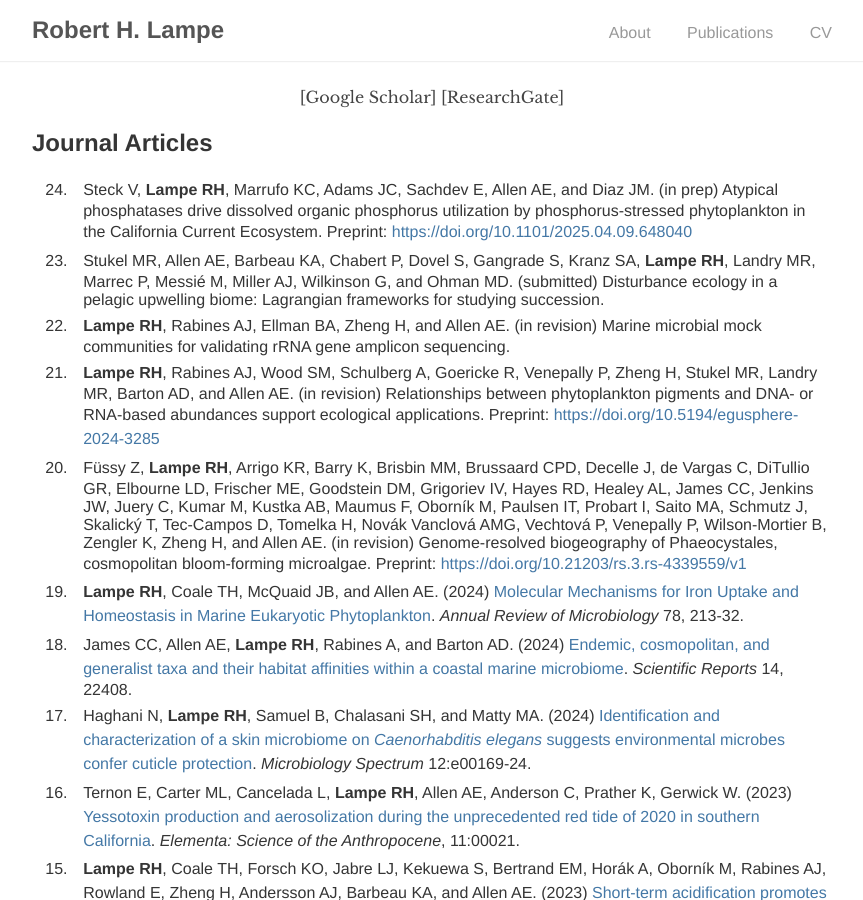
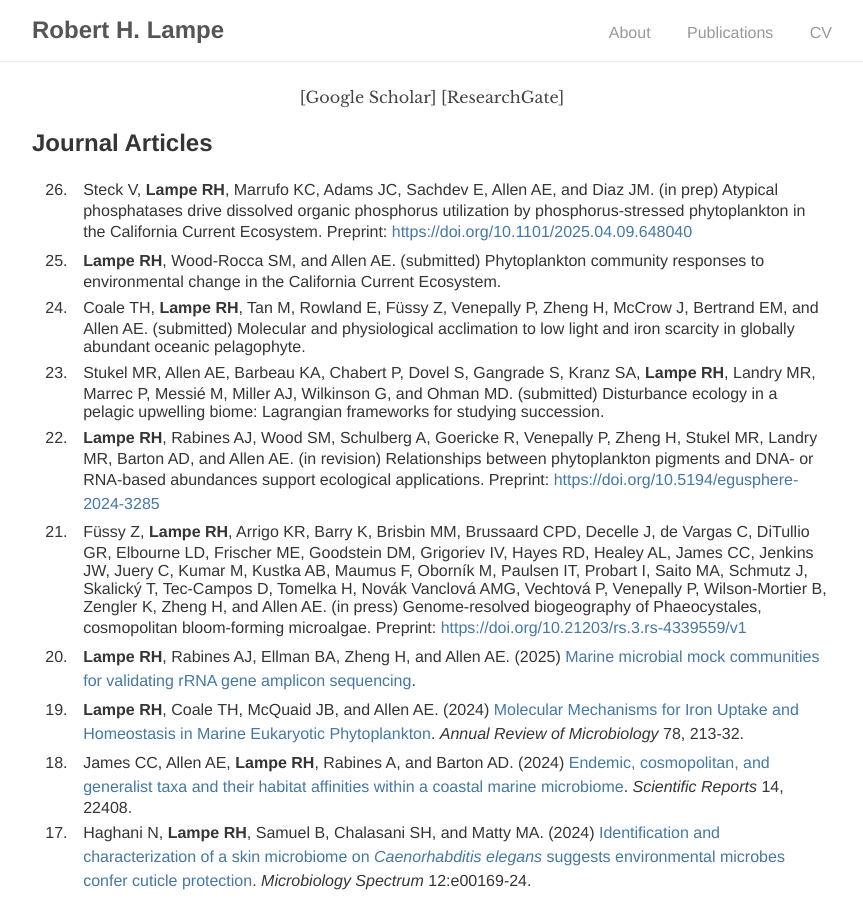
Before and after one commit to rhlampe/rhlampe.github.io, a Jekyll site: the page built from publications/index.html, in a window 1280 px wide and 900 px high. Shown: the whole window, without its empty margins (208-1071 px from the left). Built offline with Jekyll 4.4.1, drawn with Linux system fonts in a browser that asks for light colours; some of the changed text lies outside the part shown.

Commit message:
Update pubs

```diff
--- a/publications/index.html
+++ b/publications/index.html
@@ -12,10 +12,12 @@ title: Publications
 <div id="publications" class="publications">
 <ol reversed>
   <li>Steck V, <b>Lampe RH</b>, Marrufo KC, Adams JC, Sachdev E, Allen AE, and Diaz JM. (in prep) Atypical phosphatases drive dissolved organic phosphorus utilization by phosphorus-stressed phytoplankton in the California Current Ecosystem. Preprint: <a href="https://doi.org/10.1101/2025.04.09.648040">https://doi.org/10.1101/2025.04.09.648040</a></li>
+  <li><b>Lampe RH</b>, Wood-Rocca SM, and Allen AE. (submitted) Phytoplankton community responses to environmental change in the California Current Ecosystem.</li>
+  <li>Coale TH, <b>Lampe RH</b>, Tan M, Rowland E, F&#252;ssy Z, Venepally P, Zheng H, McCrow J, Bertrand EM, and Allen AE. (submitted) Molecular and physiological acclimation to low light and iron scarcity in globally abundant oceanic pelagophyte.</li>
   <li>Stukel MR, Allen AE, Barbeau KA, Chabert P, Dovel S, Gangrade S, Kranz SA, <b>Lampe RH</b>, Landry MR, Marrec P, Messi&eacute; M, Miller AJ, Wilkinson G, and Ohman MD. (submitted) Disturbance ecology in a pelagic upwelling biome: Lagrangian frameworks for studying succession.</li>
-  <li><b>Lampe RH</b>, Rabines AJ, Ellman BA, Zheng H, and Allen AE. (in revision) Marine microbial mock communities for validating rRNA gene amplicon sequencing.</li>
   <li><b>Lampe RH</b>, Rabines AJ, Wood SM, Schulberg A, Goericke R, Venepally P, Zheng H, Stukel MR, Landry MR, Barton AD, and Allen AE. (in revision) Relationships between phytoplankton pigments and DNA- or RNA-based abundances support ecological applications. Preprint: <a href="https://doi.org/10.5194/egusphere-2024-3285">https://doi.org/10.5194/egusphere-2024-3285</a></li>
-  <li>F&#252;ssy Z, <b>Lampe RH</b>, Arrigo KR, Barry K, Brisbin MM, Brussaard CPD, Decelle J, de Vargas C, DiTullio GR, Elbourne LD, Frischer ME, Goodstein DM, Grigoriev IV, Hayes RD, Healey AL, James CC, Jenkins JW, Juery C, Kumar M, Kustka AB, Maumus F, Oborn&iacute;k M, Paulsen IT, Probart I, Saito MA, Schmutz J, Skalick&#253; T, Tec-Campos D, Tomelka H, Nov&#225;k Vanclov&#225; AMG, Vechtov&#225; P, Venepally P, Wilson-Mortier B, Zengler K, Zheng H, and Allen AE. (in revision) Genome-resolved biogeography of Phaeocystales, cosmopolitan bloom-forming microalgae. Preprint: <a href="https://doi.org/10.21203/rs.3.rs-4339559/v1">https://doi.org/10.21203/rs.3.rs-4339559/v1</a></li>
+  <li>F&#252;ssy Z, <b>Lampe RH</b>, Arrigo KR, Barry K, Brisbin MM, Brussaard CPD, Decelle J, de Vargas C, DiTullio GR, Elbourne LD, Frischer ME, Goodstein DM, Grigoriev IV, Hayes RD, Healey AL, James CC, Jenkins JW, Juery C, Kumar M, Kustka AB, Maumus F, Oborn&iacute;k M, Paulsen IT, Probart I, Saito MA, Schmutz J, Skalick&#253; T, Tec-Campos D, Tomelka H, Nov&#225;k Vanclov&#225; AMG, Vechtov&#225; P, Venepally P, Wilson-Mortier B, Zengler K, Zheng H, and Allen AE. (in press) Genome-resolved biogeography of Phaeocystales, cosmopolitan bloom-forming microalgae. Preprint: <a href="https://doi.org/10.21203/rs.3.rs-4339559/v1">https://doi.org/10.21203/rs.3.rs-4339559/v1</a></li>
+  <li><b>Lampe RH</b>, Rabines AJ, Ellman BA, Zheng H, and Allen AE. (2025) <a href="https://doi.org/10.1128/mra.00298-25">Marine microbial mock communities for validating rRNA gene amplicon sequencing</a>.</li>
   <li><b>Lampe RH</b>, Coale TH, McQuaid JB, and Allen AE. (2024) <a href="https://doi.org/10.1146/annurev-micro-041222-023252">Molecular Mechanisms for Iron Uptake and Homeostasis in Marine Eukaryotic Phytoplankton</a>. <i>Annual Review of Microbiology</i> 78, 213-32.</li>
   <li>James CC, Allen AE, <b>Lampe RH</b>, Rabines A, and Barton AD. (2024) <a href="https://doi.org/10.1038/s41598-024-69991-3">Endemic, cosmopolitan, and generalist taxa and their habitat affinities within a coastal marine microbiome</a>. <i>Scientific Reports</i> 14, 22408.</li>
   <li>Haghani N, <b>Lampe RH</b>, Samuel B, Chalasani SH, and Matty MA. (2024) <a href="https://journals.asm.org/doi/10.1128/spectrum.00169-24">Identification and characterization of a skin microbiome on <i>Caenorhabditis elegans</i> suggests environmental microbes confer cuticle protection</a>. <i>Microbiology Spectrum</i> 12:e00169-24.</li>
@@ -44,6 +46,6 @@ title: Publications
 
 <h2>Thesis &amp; Dissertation</h2>
 <ul>
-  <li>Lampe RH (2024) <a href="https://escholarship.org/uc/item/3wx077tt">Environmental genomic investigations of phytoplankton in the California Current Ecosystem.</a> <i>UC San Diego</i></li>
+  <li>Lampe RH (2024) <a href="https://escholarship.org/uc/item/3wx077tt">Environmental genomic investigations of phytoplankton in the California Current Ecosystem.</a> <i>UC San Diego.</i></li>
   <li>Lampe RH (2018) <a href="https://cdr.lib.unc.edu/record/uuid:b1a96afd-a2b1-4a7d-a6a1-968254dee6d7">Distinct strategies by bloom-forming diatoms to frequently-encountered shifts in their environment.</a> <i>University of North Carolina at Chapel Hill.</i></li>
 </ul>
```
